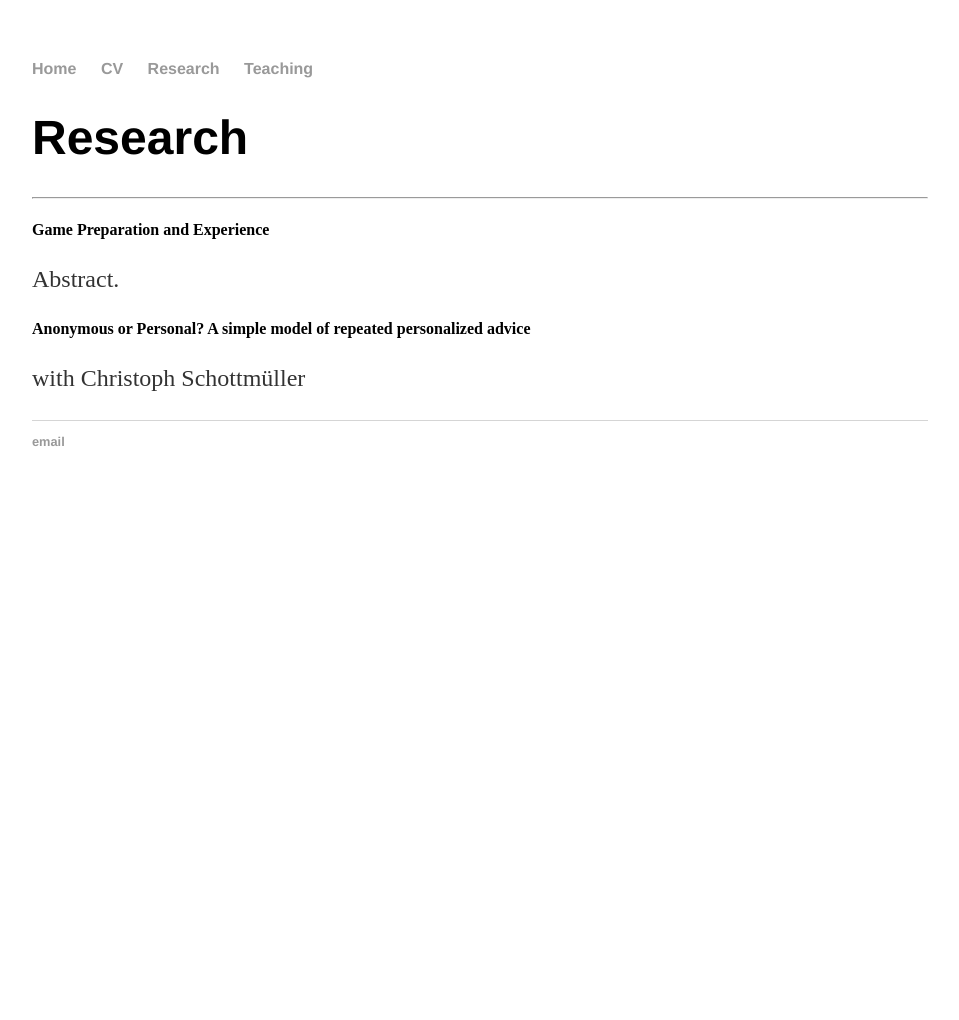
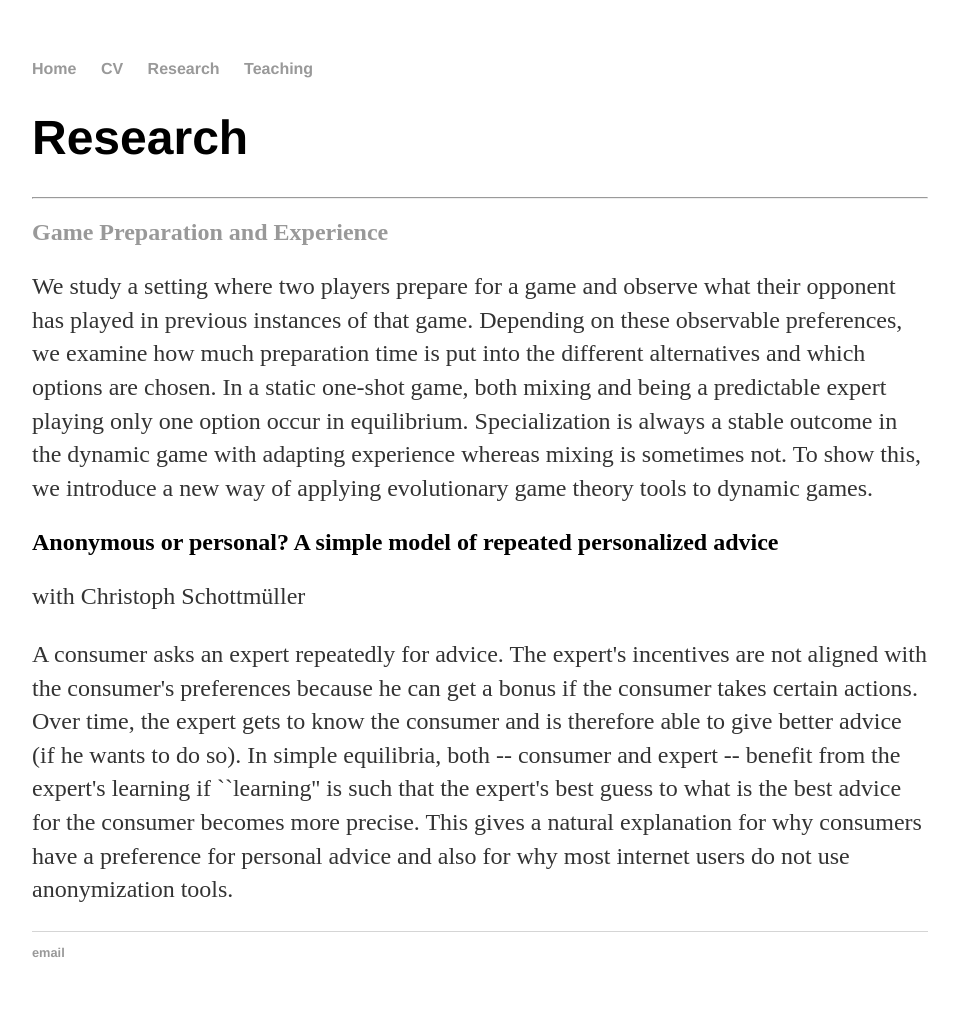
Before and after one commit to mariusgramb/mariusgramb.github.io, a Jekyll site: the page built from research.html, in a window 1280 px wide. Shown: the whole page, without its empty margins (160-1119 px from the left). Built offline with Jekyll 4.4.1, drawn with Linux system fonts in a browser that asks for light colours; before the commit the page ends 900 px from its top, so only the background shows below that.

Commit message:
Update research.html

```diff
--- a/research.html
+++ b/research.html
@@ -5,8 +5,19 @@ title: Research
     		<div class="blurb">
         		<h1>Research </h1>
 			<hr/>
-			<h4> Game Preparation and Experience </h4>
-			<p> Abstract. </p>
-			<h4> Anonymous or Personal? A simple model of repeated personalized advice </h4>
+			<h2> <a href="https://papers.ssrn.com/sol3/papers.cfm?abstract_id=4150612">Game Preparation and Experience</a> </h2>
+			<p> We study a setting where two players prepare for a game and observe what their opponent has played in previous instances of that game.
+			    Depending on these observable preferences, we examine how much preparation time is put into the different alternatives and which options are chosen.
+			    In a static one-shot game, both mixing and being a predictable expert playing only one option occur in equilibrium.
+			    Specialization is always a stable outcome in the dynamic game with adapting experience whereas mixing is sometimes not.
+			    To show this, we introduce a new way of applying evolutionary game theory tools to dynamic games. </p>
+
+			<h2> Anonymous or personal? A simple model of repeated personalized advice </h2>
 			<p> with Christoph Schottmüller </p>
+			<p>  A consumer asks an expert repeatedly for advice. The expert's incentives are not aligned with the consumer's preferences
+			     because he can get a bonus if the consumer takes certain actions. Over time, the expert gets to know the consumer and is therefore
+			     able to give better advice (if he wants to do so). In simple equilibria, both -- consumer and expert -- benefit from the expert's
+			     learning if ``learning'' is such that the expert's best guess to what is the best advice for the consumer becomes more precise.
+			     This gives a natural explanation for why consumers have a preference for personal advice and also for why most internet users do not
+			     use anonymization tools.				</p>
     		</div><!-- /.blurb -->
```
